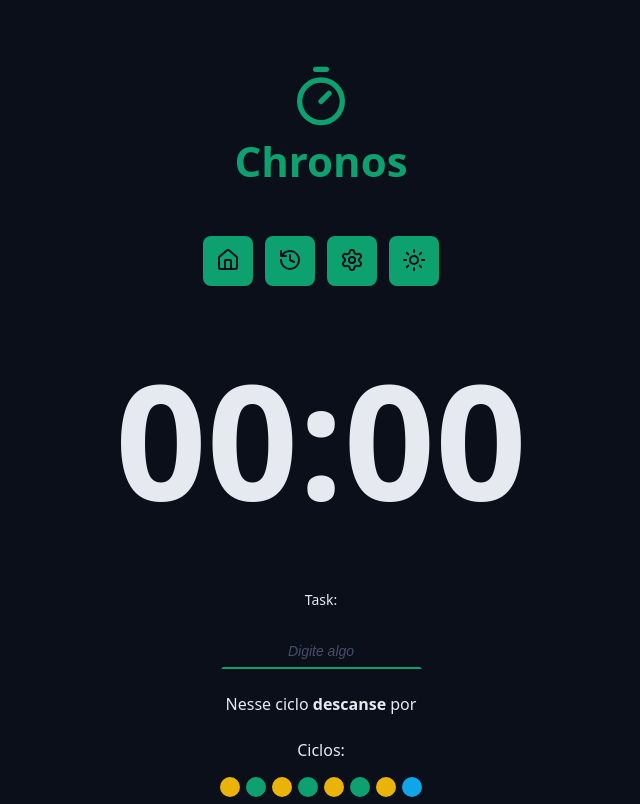
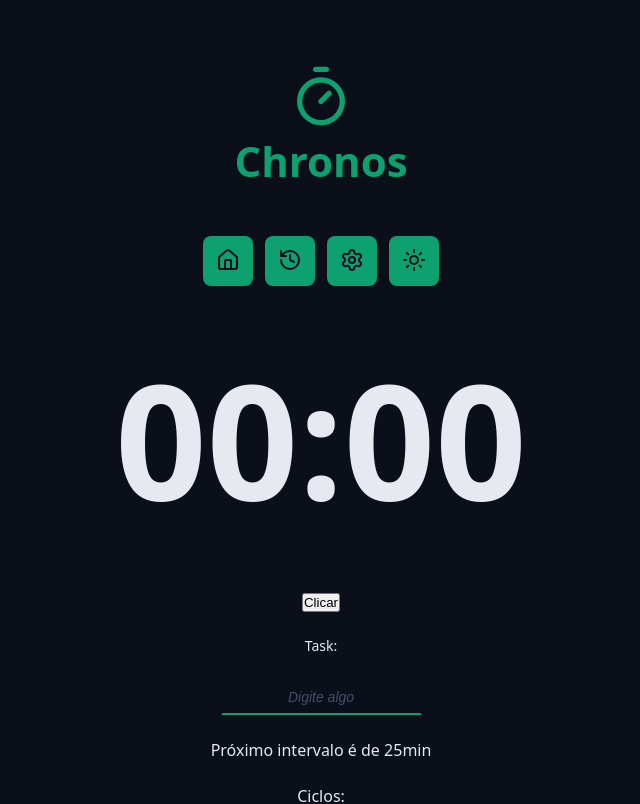
Before and after one commit to gilgulart/chronos-pomodoro, a React (Vite) app: page / in a window 1280 px wide. Shown: the top 804 px of the page, without its empty margins (319-959 px from the left). Built offline with nearby package versions, Linux system fonts and the light colour scheme.

Commit message:
learning about prop drilling

```diff
--- a/src/App.tsx
+++ b/src/App.tsx
@@ -2,7 +2,39 @@ import { Home } from './pages/Home';
 
 import './styles/theme.css';
 import './styles/global.css';
+import { useState } from 'react';
+import type { TaskStateModel } from './models/TaskStateModel';
+
+// export type TaskStateModel = {
+//   tasks: TaskModel[];
+//   secondsRemaining: number;
+//   formattedSecondsRemaining: string;
+//   activeTask: TaskModel | null;
+//   currentCycle: number; // 1 a 8
+//   config: {
+//     workTime: number;
+//     shortBreakTime: number;
+//     longBreakTime: number;
+//   };
+// };
+
+const initialState: TaskStateModel = {
+  tasks: [],
+  secondsRemaining: 0,
+  formattedSecondsRemaining: '00:00',
+  activeTask: null,
+  currentCycle: 0,
+  config: {
+    workTime: 25,
+    shortBreakTime: 5,
+    longBreakTime: 15,
+  },
+};
 
 export function App() {
-  return <Home/>;
+  const [state, setState] = useState(initialState);
+  console.log("App: ", state);
+
+
+  return <Home state={state} setState={setState} />;
 }
--- a/src/components/CountDown/index.tsx
+++ b/src/components/CountDown/index.tsx
@@ -1,6 +1,8 @@
+import type { HomeProps } from '../../pages/Home';
 import styles from './styles.module.css';
 
 
-export function CountDown() {
-    return <div className={styles.container}>00:00</div>
+
+export function CountDown({state}: HomeProps) {
+    return <div className={styles.container}>{state.formattedSecondsRemaining}</div>
 }
--- a/src/components/Form/index.tsx
+++ b/src/components/Form/index.tsx
@@ -1,26 +1,40 @@
 import { Input } from '../Input';
-import { Cycles } from "../Cycles";
-import { DefaultButton } from "../DefaultButton";
+import { Cycles } from '../Cycles';
+import { DefaultButton } from '../DefaultButton';
 import styles from './styles.module.css';
 import { PlayCircleIcon, StopCircleIcon } from 'lucide-react';
+import type { HomeProps } from '../../pages/Home';
 
-export function Form() {
+export function Form({ state, setState }: HomeProps) {
+  function handleClick() {
+    setState(prevState => {
+      return {
+        ...prevState,
+        config: {
+          ...prevState.config,
+          workTime: 34,
+        },
+        formattedSecondsRemaining: "23:34"
+      };
+    });
+  }
   return (
     <>
       <form className={styles.form} action=''>
+        <div>
+          <button type='button' onClick={handleClick}>Clicar</button>
+        </div>
         <div className={styles.formRow}>
           <Input
-          id='meuInput'
-          type='text'
-          labelText='Task:'
-          placeholder='Digite algo'
+            id='meuInput'
+            type='text'
+            labelText='Task:'
+            placeholder='Digite algo'
           ></Input>
         </div>
 
         <div className='formRow'>
-          <p>
-            Nesse ciclo <strong>descanse</strong> por
-          </p>
+          <p>Próximo intervalo é de {state.config.workTime}min </p>
         </div>
 
         <div className='formRow'>
@@ -28,8 +42,16 @@ export function Form() {
         </div>
 
         <div className='formRow'>
-          <DefaultButton id='runButton' icon={<PlayCircleIcon/>} color='green'></DefaultButton>
-          <DefaultButton id='runButton' icon={<StopCircleIcon/>} color='red'></DefaultButton>
+          <DefaultButton
+            id='runButton'
+            icon={<PlayCircleIcon />}
+            color='green'
+          ></DefaultButton>
+          <DefaultButton
+            id='runButton'
+            icon={<StopCircleIcon />}
+            color='red'
+          ></DefaultButton>
         </div>
       </form>
     </>
--- /dev/null
+++ b/src/models/TaskStateModel.ts
@@ -0,0 +1,14 @@
+import type { TaskModel } from './TaskModel';
+
+export type TaskStateModel = {
+  tasks: TaskModel[];
+  secondsRemaining: number;
+  formattedSecondsRemaining: string;
+  activeTask: TaskModel | null;
+  currentCycle: number; // 1 a 8
+  config: {
+    workTime: number;
+    shortBreakTime: number;
+    longBreakTime: number;
+  };
+};
--- a/src/pages/Home/index.tsx
+++ b/src/pages/Home/index.tsx
@@ -1,19 +1,25 @@
-import { MainTemplate } from "../../templates/MainTemplate";
-import { Container } from "../../components/Container";
-import { CountDown } from "../../components/CountDown";
-import { Form } from "../../components/Form"
+import { MainTemplate } from '../../templates/MainTemplate';
+import { Container } from '../../components/Container';
+import { CountDown } from '../../components/CountDown';
+import { Form } from '../../components/Form';
+import type { TaskStateModel } from '../../models/TaskStateModel';
 
-export function Home() {
+export type HomeProps = {
+  state: TaskStateModel;
+  setState: React.Dispatch<React.SetStateAction<TaskStateModel>>;
+};
+
+export function Home(props: HomeProps) {
+
   return (
     <MainTemplate>
       <Container>
-                <CountDown></CountDown>
+        <CountDown {...props}/>
       </Container>
 
       <Container>
-                <Form></Form>
+        <Form {...props}/>
       </Container>
-
     </MainTemplate>
   );
 }
```
Also changed, not shown: src/models/TaskModel.ts (added, +11 -0 lines). Lines whose indentation alone changed are shown as unchanged.
